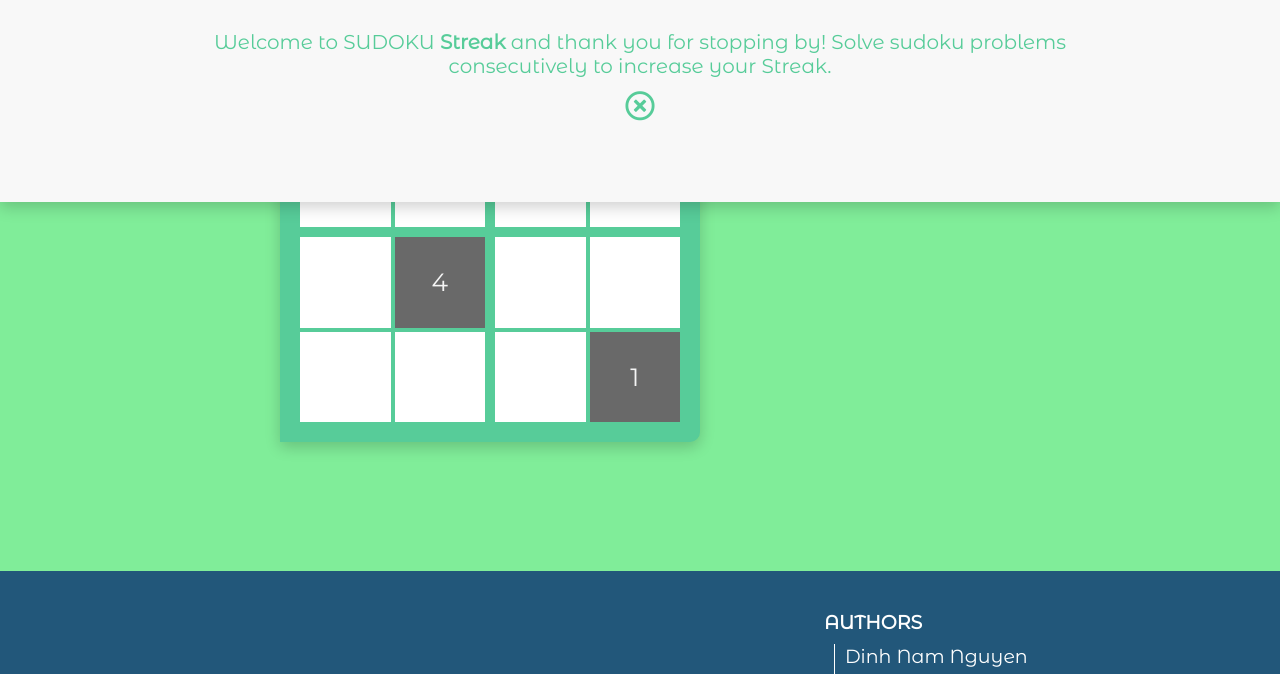
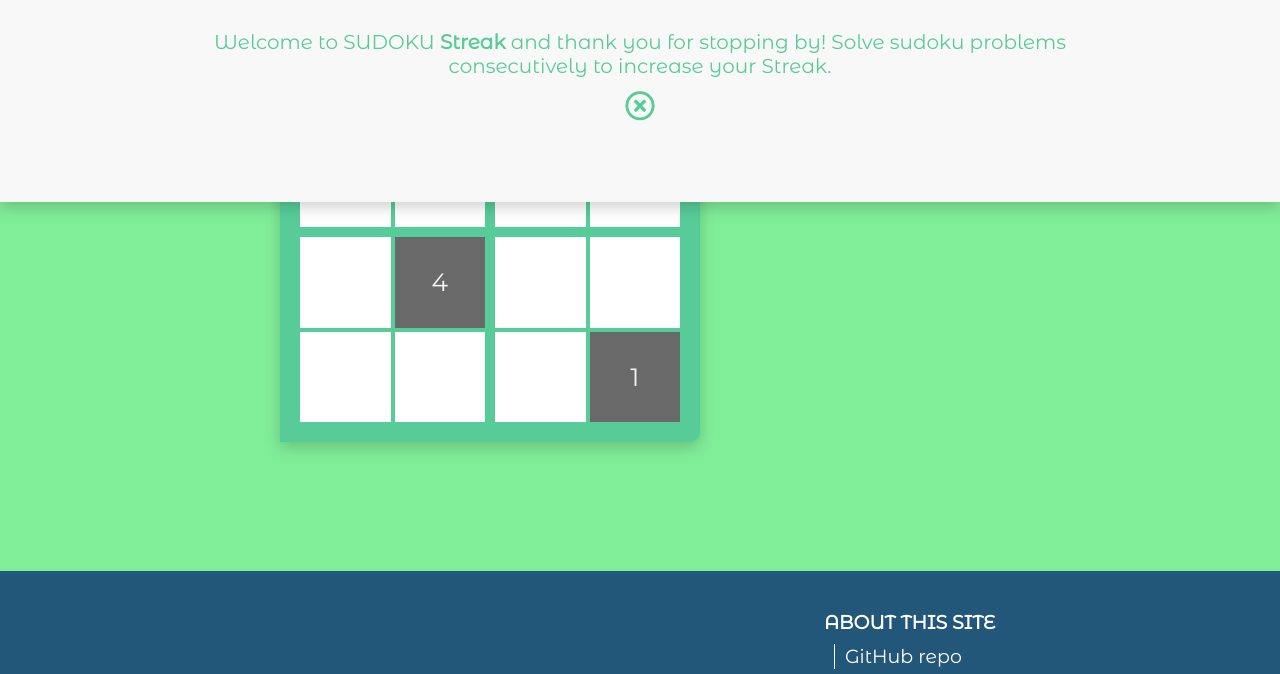
Before and after one commit to nguyend-nam/SUDOKU-Streak, a website: page index.html in a window 1280 px wide. Shown: the part 105-779 px from the top of the page. Drawn offline with Linux system fonts and the light colour scheme.

Commit message:
Update index.html

```diff
--- a/index.html
+++ b/index.html
@@ -53,6 +53,10 @@
 	<div class="ftr">
 		<div class="name flex-col"><a href="#">SUDOKU</a><a href="#"><span class="weight-600">Streak</span></a></div>
 		<div>
+			<div class="weight-600">ABOUT THIS SITE</div>
+			<div class="links flex-col">
+				<a href="https://github.com/NguyenD-Nam/SUDOKU-Streak" target="_blank">GitHub repo</a>
+			</div>
 			<div class="weight-600">AUTHORS</div>
 			<div class="links flex-col">
 				<a href="https://github.com/NguyenD-Nam" target="_blank">Dinh Nam Nguyen</a>
```
